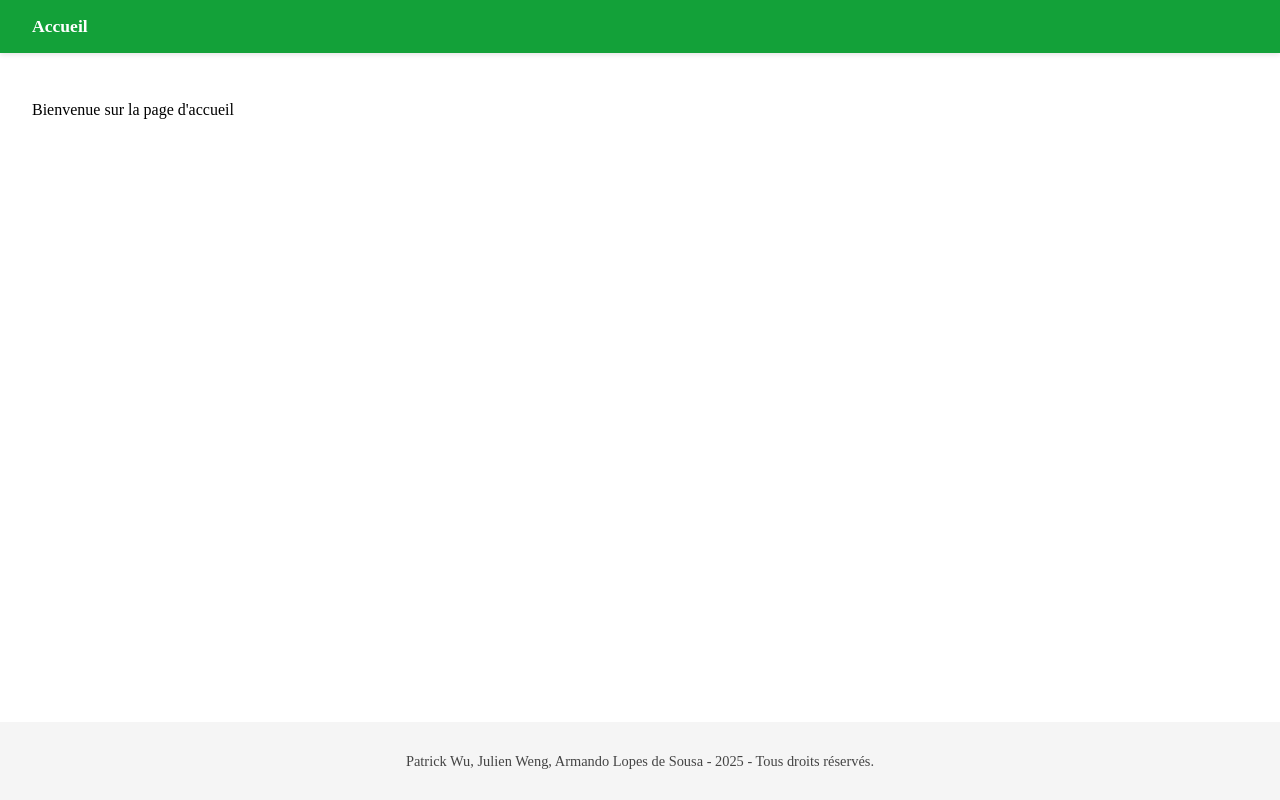
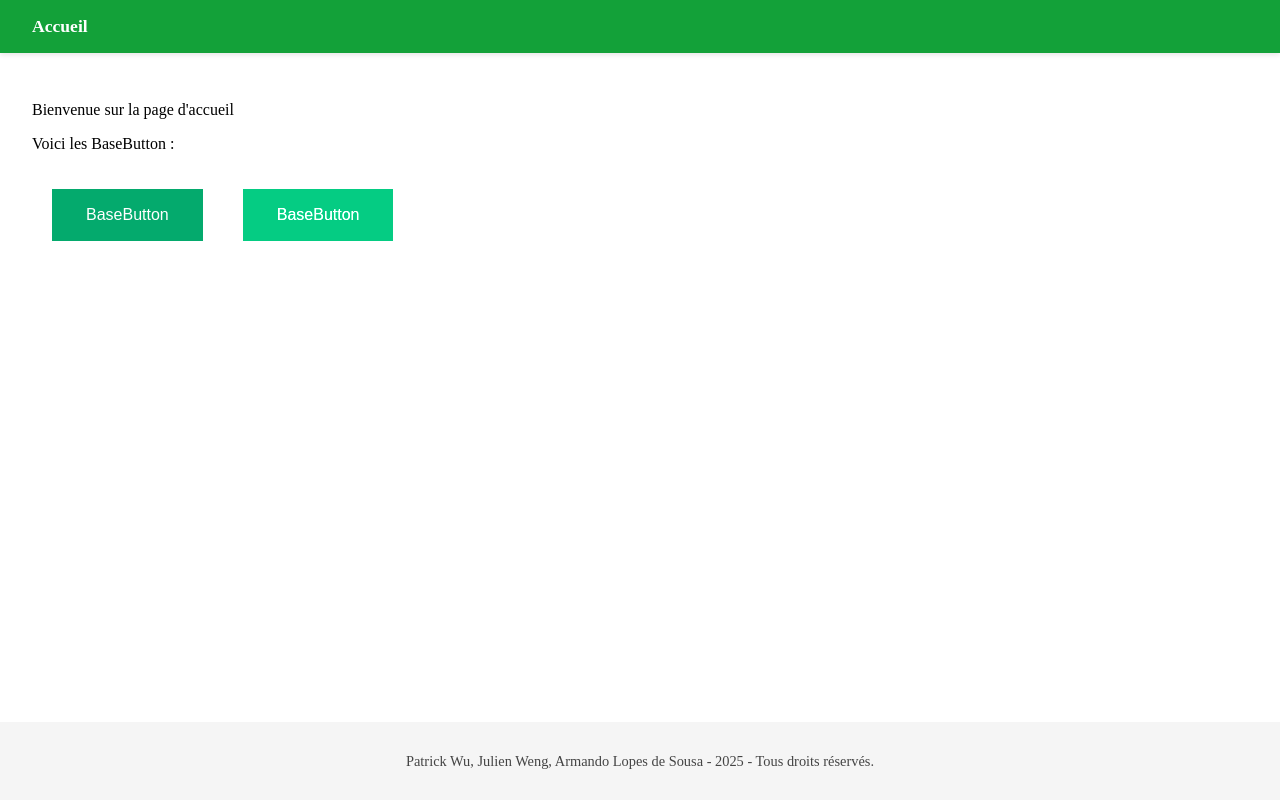
Before and after one commit to GeratorWu/TP3-vue-oauth-microsoft-graph, a Vue app: page / in a window 1280 px wide. Built offline with nearby package versions, Linux system fonts and the light colour scheme.

Commit message:
Ex 7: create BaseButton with primary color

```diff
--- /dev/null
+++ b/src/components/BaseButton.vue
@@ -0,0 +1,66 @@
+<template>
+  <button
+    :class="['base-button', variantClass]"
+    :disabled="disabled"
+  >
+    {{ nom }}
+  </button>
+</template>
+
+<script>
+export default {
+  name: 'BaseButton',
+  props: {
+    variant: {
+      type: String,
+      default: 'primary',
+    },
+    disabled: {
+      type: Boolean,
+      default: false,
+    },
+    nom: {
+        type: String
+    }
+  },
+  computed: {
+    variantClass() {
+      return `base-button--${this.variant}`;
+    },
+  },
+};
+</script>
+
+<style scoped>
+
+.base-button {
+    padding: 15px 32px;
+    text-align: center;
+    text-decoration: none;
+    display: inline-block;
+    font-size: 16px;
+    margin: 20px;
+}
+
+
+.base-button:hover{
+    background-color: white !important;
+    color: #04AA6D;
+    font-weight: bold;
+}
+
+.base-button:disabled {
+    filter: brightness(120%);
+}
+
+.base-button--primary {
+    background-color: #04AA6D !important;
+    color: white;
+    border: 2px solid #04AA6D;
+}
+
+.base-button:disabled {
+  background-color: #cccccc;
+  cursor: not-allowed;
+}
+</style>
--- a/src/components/HomePage.vue
+++ b/src/components/HomePage.vue
@@ -1,12 +1,22 @@
 <template>
   <div class="homePage">
     <p>Bienvenue sur la page d'accueil</p>
+    <p>Voici les BaseButton :</p>
+    <BaseButton nom="BaseButton"/>
+    <BaseButton nom="BaseButton" disabled="true"/>
     </div>
 </template>
 
 <script>
+
+
+import BaseButton from './BaseButton.vue'
+
 export default {
-  name: 'HomePage'
+  name: 'HomePage',
+  components: {
+    BaseButton
+  }
 }
 </script>
 
```
